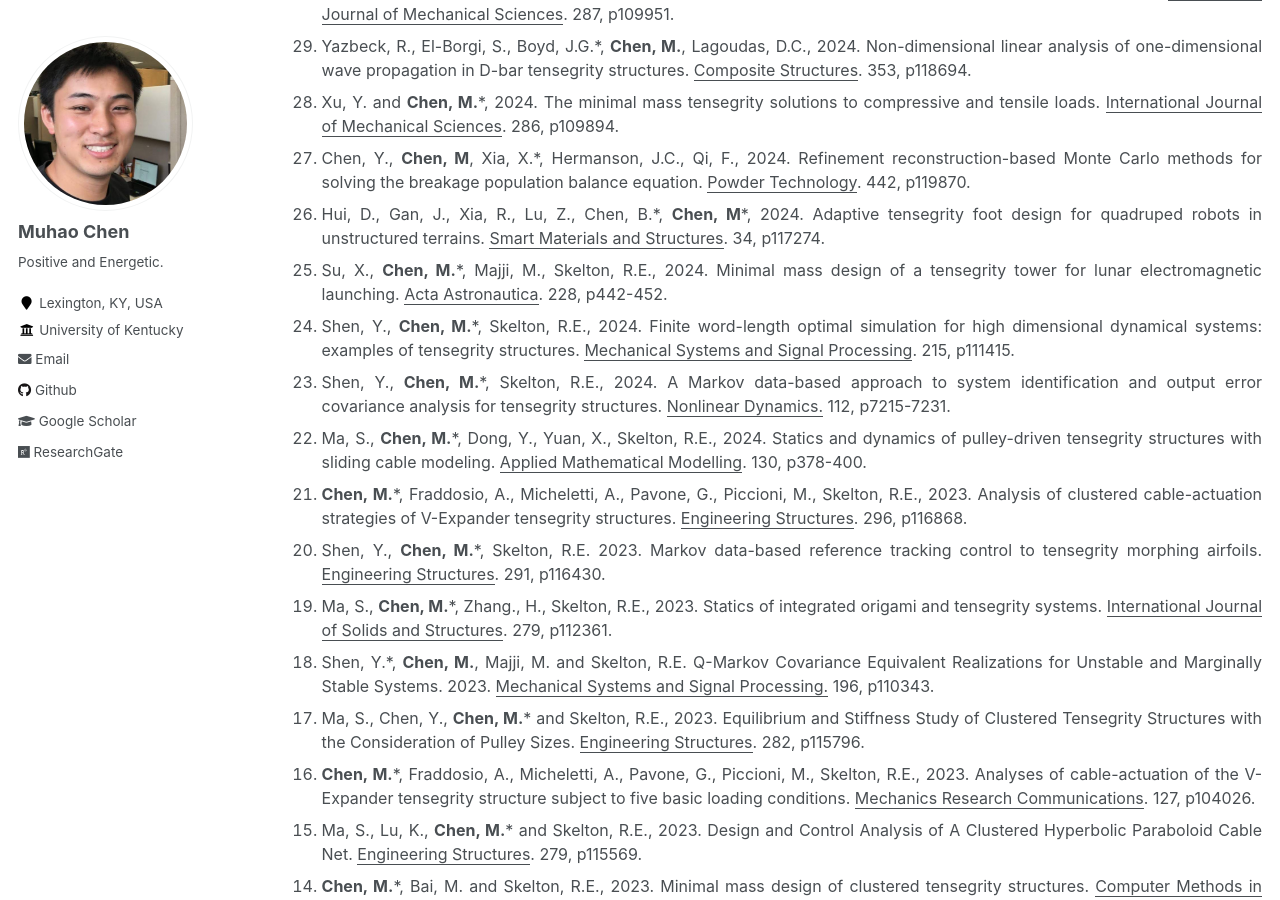
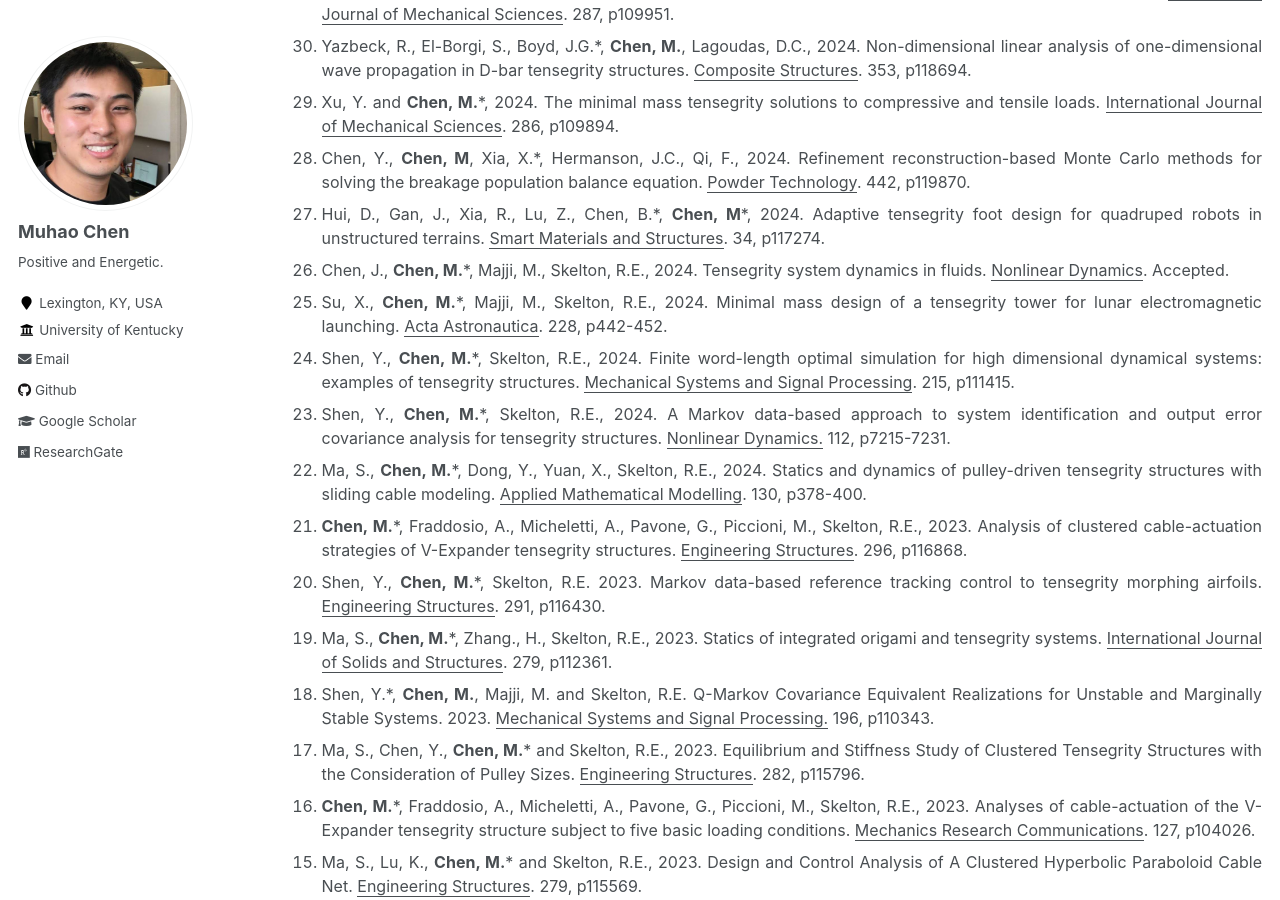
Before and after one commit to Muhao-Chen/muhao-chen.github.io, a Jekyll site: the page built from _pages/publication.md, in a window 1280 px wide and 900 px high, scrolled down 950 px. Built offline with Jekyll 4.4.1, drawn with Linux system fonts in a browser that asks for light colours.

Commit message:
Update publication.md

```diff
--- a/_pages/publication.md
+++ b/_pages/publication.md
@@ -39,6 +38,7 @@ Published
 <li>Xu, Y. and <strong>Chen, M.</strong>*, 2024. The minimal mass tensegrity solutions to compressive and tensile loads. <u>International Journal of Mechanical Sciences</u>. 286, p109894.</li>
 <li>Chen, Y., <strong>Chen, M</strong>, Xia, X.*, Hermanson, J.C., Qi, F., 2024. Refinement reconstruction-based Monte Carlo methods for solving the breakage population balance equation. <u>Powder Technology</u>. 442, p119870.</li>
 <li>Hui, D., Gan, J., Xia, R., Lu, Z., Chen, B.*, <strong>Chen, M</strong>*, 2024. Adaptive tensegrity foot design for quadruped robots in unstructured terrains. <u>Smart Materials and Structures</u>. 34, p117274.</li>
+<li>Chen, J., <strong>Chen, M.</strong>*, Majji, M., Skelton, R.E., 2024. Tensegrity system dynamics in fluids. <u>Nonlinear Dynamics</u>. Accepted.</li>
 <li>Su, X., <strong>Chen, M.</strong>*, Majji, M., Skelton, R.E., 2024. Minimal mass design of a tensegrity tower for lunar electromagnetic launching. <u>Acta Astronautica</u>. 228, p442-452.</li>
 <li>Shen, Y., <strong>Chen, M.</strong>*, Skelton, R.E., 2024. Finite word-length optimal simulation for high dimensional dynamical systems: examples of tensegrity structures. <u>Mechanical Systems and Signal Processing</u>. 215, p111415.</li>
 <li>Shen, Y., <strong>Chen, M.</strong>*, Skelton, R.E., 2024. A Markov data-based approach to system identification and output error covariance analysis for tensegrity structures. <u>Nonlinear Dynamics.</u> 112, p7215-7231.</li>
```
Also changed, not shown: other parts of _pages/publication.md (+0 -1 lines).
